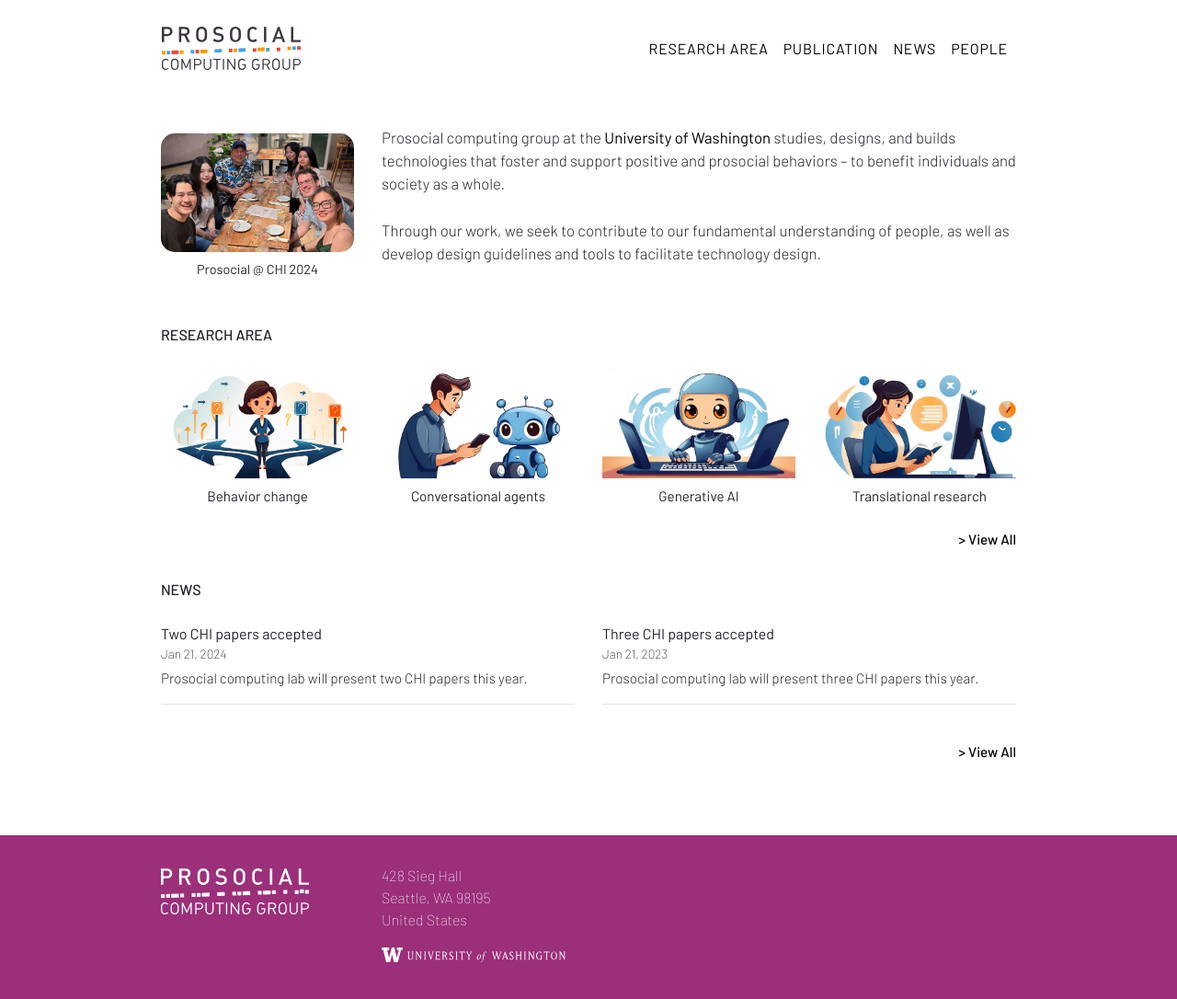
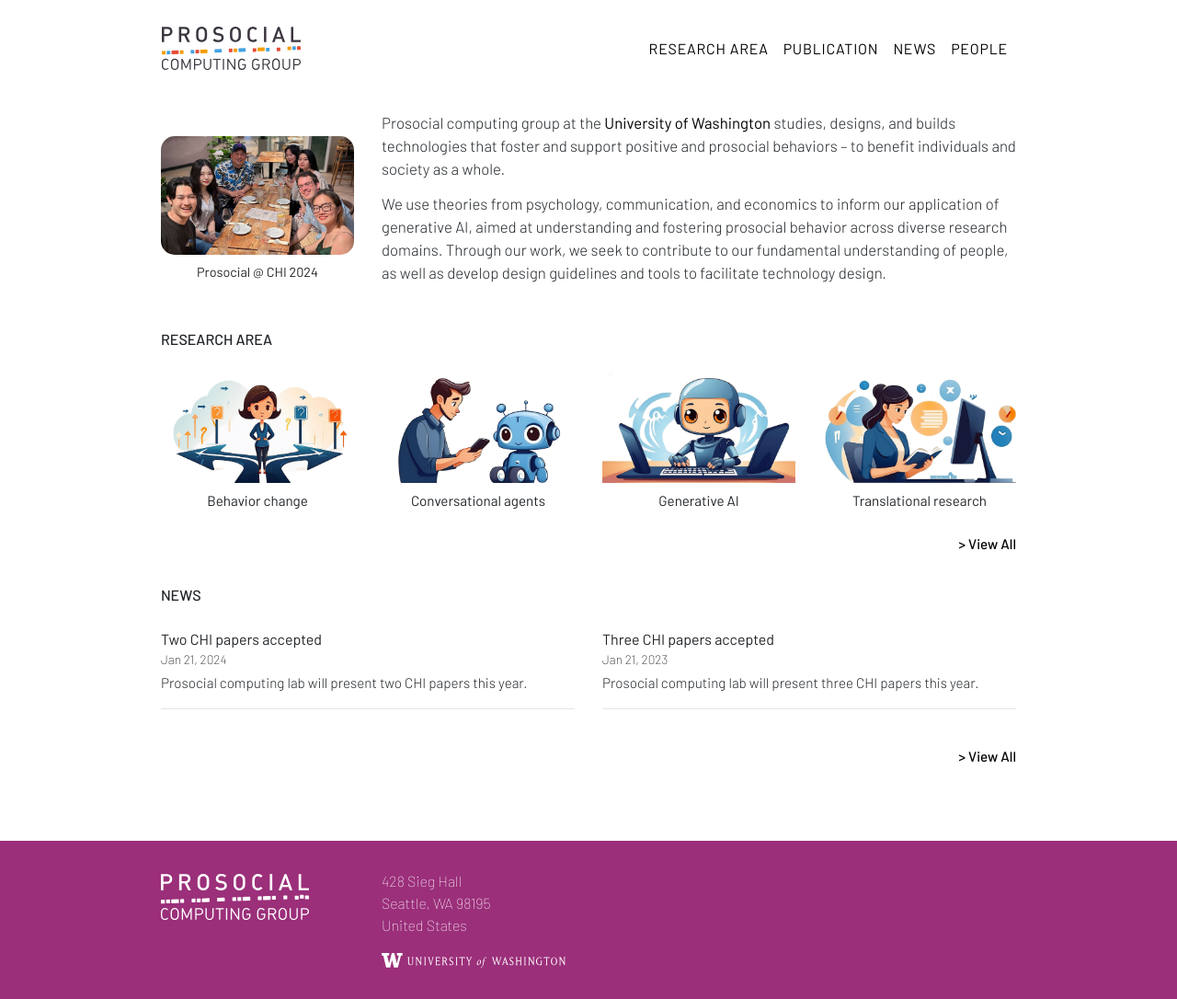
Before and after one commit to prosociallab/prosociallab.github.io, a Jekyll site: the page built from index.html, in a window 1280 px wide. Shown: the whole page at 92% size. Built offline with Jekyll 4.4.1, drawn with Linux system fonts in a browser that asks for light colours.

Commit message:
Update index.html

```diff
--- a/index.html
+++ b/index.html
@@ -13,8 +13,8 @@ title: UW Prosocial Computing Group
             <p class="mt-2" style="font-size: 0.9rem; font-weight: 400 !important; text-align: center;">Prosocial @ CHI 2024</p>
         </div>
         <div class="col-12 col-sm-7 col-lg-8 col-xl-9 align-self-center">
-            <p style="font-weight: 300 !important; font-size: 1.05rem;">Prosocial computing group at the <a href="https://uw.edu">University of Washington</a> studies, designs, and builds technologies that foster and support positive and prosocial behaviors – to benefit individuals and society as a whole.
-            <br><br>Through our work, we seek to contribute to our fundamental understanding of people, as well as develop design guidelines and tools to facilitate technology design.</p>
+            <p style="font-weight: 300 !important; font-size: 1.05rem;">Prosocial computing group at the <a href="https://uw.edu">University of Washington</a> studies, designs, and builds technologies that foster and support positive and prosocial behaviors – to benefit individuals and society as a whole.</p>
+            <p style="font-weight: 300 !important; font-size: 1.05rem;">We use theories from psychology, communication, and economics to inform our application of generative AI, aimed at understanding and fostering prosocial behavior across diverse research domains. Through our work, we seek to contribute to our fundamental understanding of people, as well as develop design guidelines and tools to facilitate technology design.</p>
         </div>
     </div>
 </div>
```
